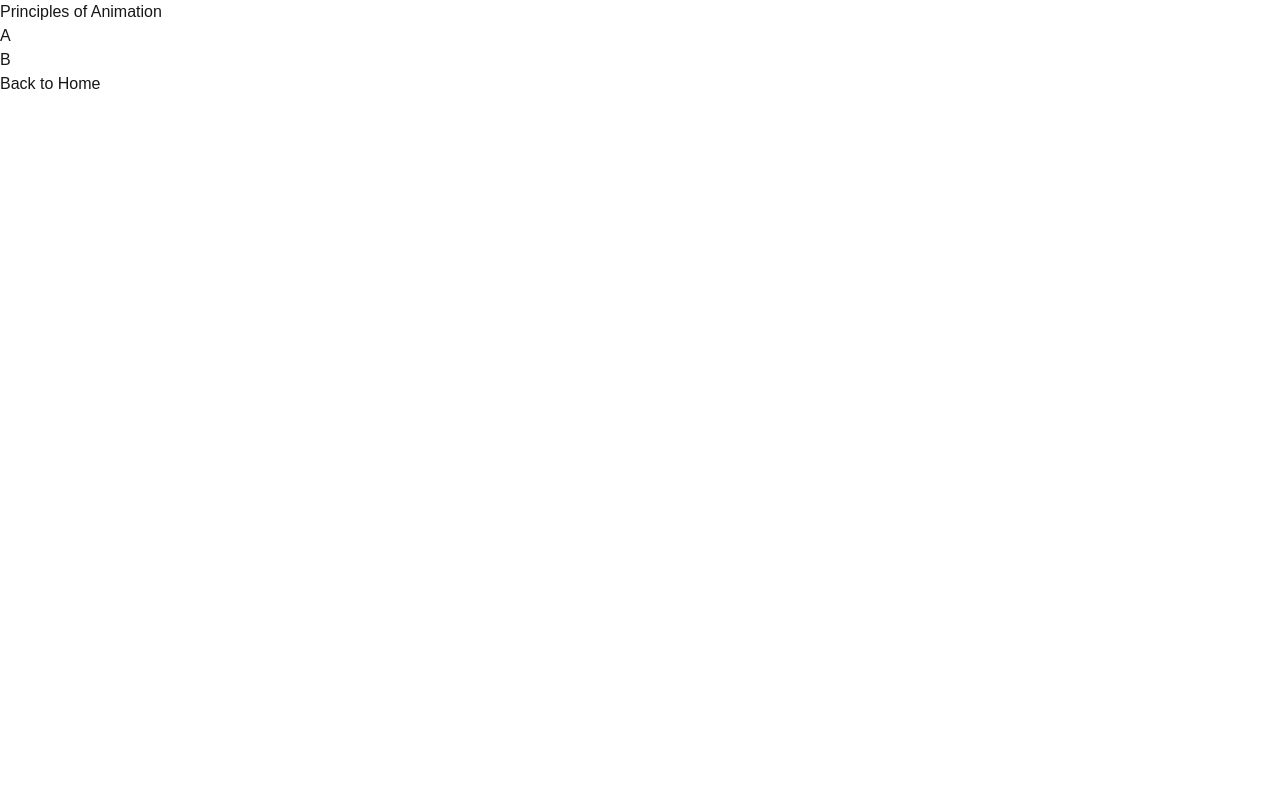
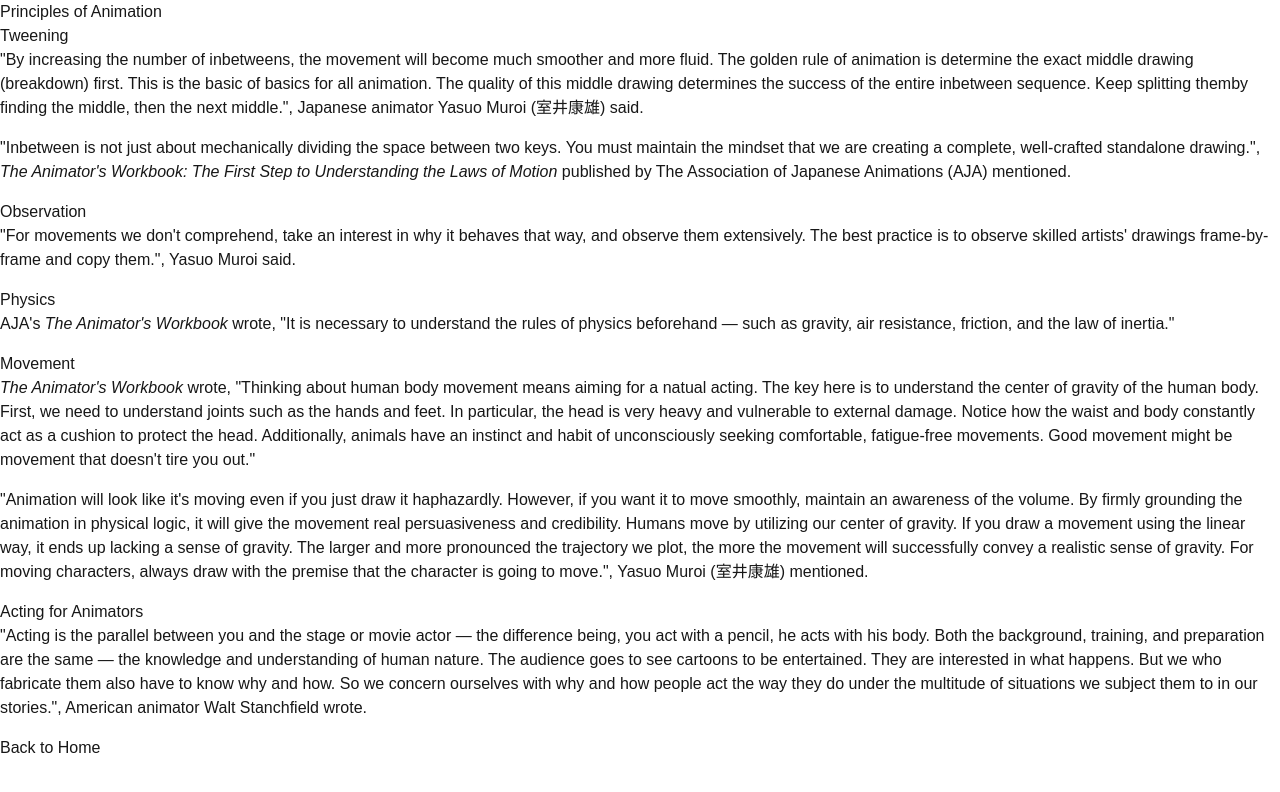
Before and after one commit to rexccm/rex-chan-notes, a Next.js app: page /animation in a window 1280 px wide. Shown: the top 792 px of the page. Built offline with nearby package versions, Linux system fonts and the light colour scheme.

Commit message:
Add content of principles of animation

```diff
--- a/app/animation/page.tsx
+++ b/app/animation/page.tsx
@@ -4,10 +4,20 @@ export default function Animation() {
     return (
         <>
             <h2>Principles of Animation</h2>
-            <ul>
-                <li>A</li>
-                <li>B</li>
-            </ul>
+            <section>
+                <h3>Tweening</h3>
+                <p>"By increasing the number of inbetweens, the movement will become much smoother and more fluid. The golden rule of animation is determine the exact middle drawing (breakdown) first. This is the basic of basics for all animation. The quality of this middle drawing determines the success of the entire inbetween sequence. Keep splitting themby finding the middle, then the next middle.", Japanese animator Yasuo Muroi (室井康雄) said.</p>
+                <p>"Inbetween is not just about mechanically dividing the space between two keys. You must maintain the mindset that we are creating a complete, well-crafted standalone drawing.", <em>The Animator's Workbook: The First Step to Understanding the Laws of Motion</em> published by The Association of Japanese Animations (AJA) mentioned.</p>
+                <h3>Observation</h3>
+                <p>"For movements we don't comprehend, take an interest in why it behaves that way, and observe them extensively. The best practice is to observe skilled artists' drawings frame-by-frame and copy them.", Yasuo Muroi said.</p>
+                <h3>Physics</h3>
+                <p>AJA's <em>The Animator's Workbook</em> wrote, "It is necessary to understand the rules of physics beforehand — such as gravity, air resistance, friction, and the law of inertia."</p>
+                <h3>Movement</h3>
+                <p><em>The Animator's Workbook</em> wrote, "Thinking about human body movement means aiming for a natual acting. The key here is to understand the center of gravity of the human body. First, we need to understand joints such as the hands and feet. In particular, the head is very heavy and vulnerable to external damage. Notice how the waist and body constantly act as a cushion to protect the head. Additionally, animals have an instinct and habit of unconsciously seeking comfortable, fatigue-free movements. Good movement might be movement that doesn't tire you out."</p>
+                <p>"Animation will look like it's moving even if you just draw it haphazardly. However, if you want it to move smoothly, maintain an awareness of the volume. By firmly grounding the animation in physical logic, it will give the movement real persuasiveness and credibility. Humans move by utilizing our center of gravity. If you draw a movement using the linear way, it ends up lacking a sense of gravity. The larger and more pronounced the trajectory we plot, the more the movement will successfully convey a realistic sense of gravity. For moving characters, always draw with the premise that the character is going to move.", Yasuo Muroi (室井康雄) mentioned.</p>
+                <h3>Acting for Animators</h3>
+                <p>"Acting is the parallel between you and the stage or movie actor — the difference being, you act with a pencil, he acts with his body. Both the background, training, and preparation are the same — the knowledge and understanding of human nature. The audience goes to see cartoons to be entertained. They are interested in what happens. But we who fabricate them also have to know why and how. So we concern ourselves with why and how people act the way they do under the multitude of situations we subject them to in our stories.", American animator Walt Stanchfield wrote.</p>
+            </section>
             <Link
                 href="/"
             >
```
